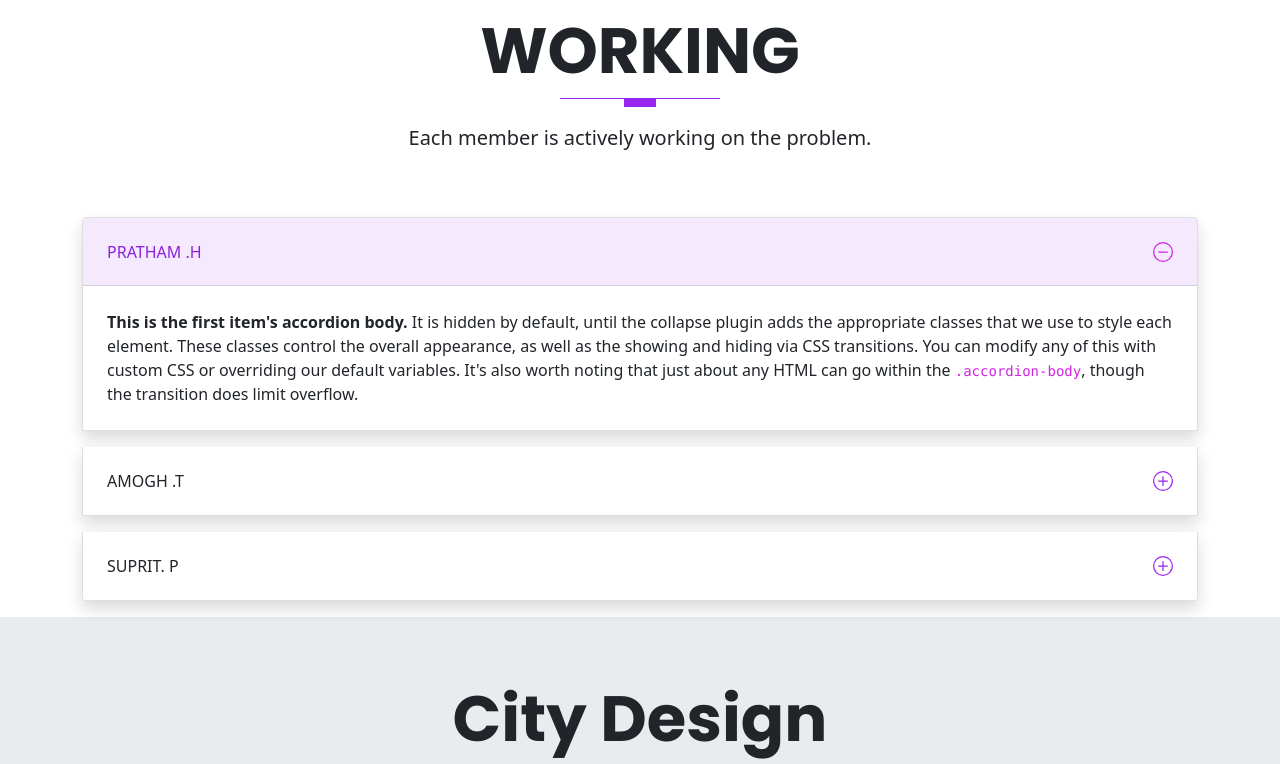
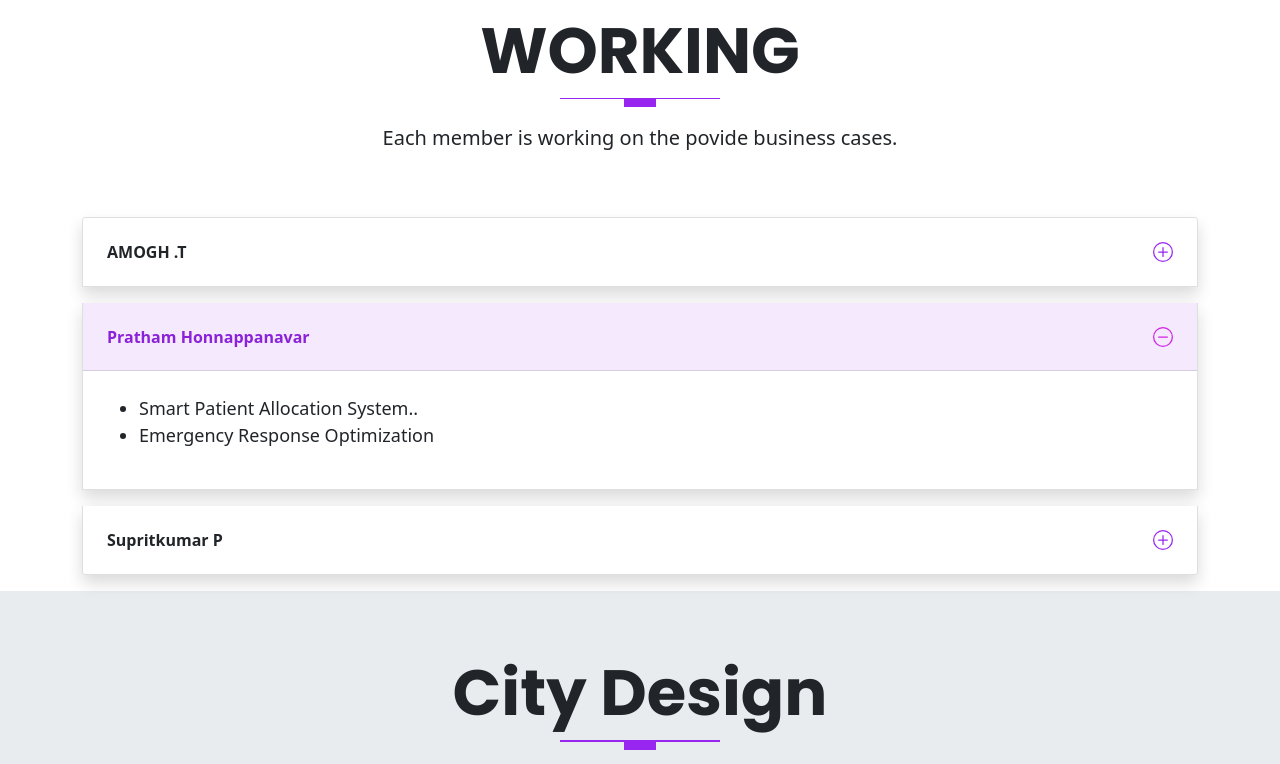
Before and after one commit to AmoghTalawar/DAA, a website: page Project_Overview.html in a window 1280 px wide. Shown: the part 1500-2264 px from the top of the page. Drawn offline with nearby package versions, Linux system fonts and the light colour scheme.

Commit message:
Update Project_Overview.html

```diff
--- a/Project_Overview.html
+++ b/Project_Overview.html
@@ -124,6 +124,7 @@
       <!-- START THE PORTFOLIO ITEMS  -->
       <div class="row">
         <div class="col-lg-4 col-md-6">
+            <a href="Course_Reflex.html">
           <div class="portfolio-box shadow">
             <div class="image-container">
               <img src="images/20241224_140856 (1).jpg" alt="AMOGH TALAWAR" class="img-fluid">
@@ -135,10 +136,12 @@
                 <p>01FE24BCS414</p>
               </div>
             </div>
+            </a>
           </div>
         </div>
         <div class="col-lg-4 col-md-6">
           <div class="portfolio-box shadow">
+            <a href="https://pratham00091.github.io/prathamhonnappanavar/pratham.html">
             <div class="image-container">
               <img src="images/services/pratham.jpg" alt="PRATHAM . H" class="img-fluid">
             </div>
@@ -148,11 +151,13 @@
                 <p>01FE24BCS514</p>
               </div>
             </div>
+            </a>
           </div>
         </div>
 
         <div class="col-lg-4 col-md-6">
           <div class="portfolio-box shadow">
+            <a href="https://supritkumar007.github.io/daa-portfolio/course-reflection.html">
             <div class="image-container">
               <img src="images/services/suprit.jpg" alt="SUPRIT P" class="img-fluid">
             </div>
@@ -163,6 +168,7 @@
               </div>
             </div>
           </div>
+        </a>
         </div>
       </div>
 
@@ -176,35 +182,44 @@
     <div class="row text-center">
       <h1 class="display-3 fw-bold text-uppercase">Working</h1>
       <div class="heading-line"></div>
-      <p class="lead">Each member is actively working on the problem.</p>
+      <p class="lead">Each member is  working on the  povide business cases.</p>
     </div>
 
     <div class="row mt-5">
       <div class="col-md-12">
         <div class="accordion" id="accordionExample">
+          <div class="accordion-item shadow mb-3">
+            <h2 class="accordion-header" id="headingTwo">
+              <button class="accordion-button collapsed" type="button" data-bs-toggle="collapse" data-bs-target="#collapseTwo" aria-expanded="false" aria-controls="collapseTwo">
+               <strong>AMOGH .T</strong>
+              </button>
+            </h2>
+            <div id="collapseTwo" class="accordion-collapse collapse" aria-labelledby="headingTwo" data-bs-parent="#accordionExample">
+            <a  href="bussinesscase.html" style="color: black; text-decoration: none;">
+              <div class="accordion-body">
+                <ul style="font-size: 18px; line-height: 28spx;">
+                  <li>Autonomous Medical Equipment Dispatch.</li>
+                  <li>Resource Allocation for Surgeries.</li>
+                </ul>
+              </div>
+            </a>
+            </div>
+          </div>
 
           <div class="accordion-item shadow mb-3">
             <h2 class="accordion-header" id="headingOne">
               <button class="accordion-button" type="button" data-bs-toggle="collapse" data-bs-target="#collapseOne" aria-expanded="true" aria-controls="collapseOne">
-                PRATHAM .H
+               <strong>
+                Pratham Honnappanavar
+               </strong>
               </button>
             </h2>
             <div id="collapseOne" class="accordion-collapse collapse show" aria-labelledby="headingOne" data-bs-parent="#accordionExample">
               <div class="accordion-body">
-                <strong>This is the first item's accordion body.</strong> It is hidden by default, until the collapse plugin adds the appropriate classes that we use to style each element. These classes control the overall appearance, as well as the showing and hiding via CSS transitions. You can modify any of this with custom CSS or overriding our default variables. It's also worth noting that just about any HTML can go within the <code>.accordion-body</code>, though the transition does limit overflow.
-              </div>
-            </div>
-          </div>
-
-          <div class="accordion-item shadow mb-3">
-            <h2 class="accordion-header" id="headingTwo">
-              <button class="accordion-button collapsed" type="button" data-bs-toggle="collapse" data-bs-target="#collapseTwo" aria-expanded="false" aria-controls="collapseTwo">
-               AMOGH .T
-              </button>
-            </h2>
-            <div id="collapseTwo" class="accordion-collapse collapse" aria-labelledby="headingTwo" data-bs-parent="#accordionExample">
-              <div class="accordion-body">
-                <strong>This is the second item's accordion body.</strong> It is hidden by default, until the collapse plugin adds the appropriate classes that we use to style each element. These classes control the overall appearance, as well as the showing and hiding via CSS transitions. You can modify any of this with custom CSS or overriding our default variables. It's also worth noting that just about any HTML can go within the <code>.accordion-body</code>, though the transition does limit overflow.
+                <ul style="font-size: 18px; line-height: 28spx;">
+                  <li>Smart Patient Allocation System..</li>
+                  <li>Emergency Response Optimization</li>
+                </ul>
               </div>
             </div>
           </div>
@@ -212,12 +227,15 @@
           <div class="accordion-item shadow mb-3">
             <h2 class="accordion-header" id="headingThree">
               <button class="accordion-button collapsed" type="button" data-bs-toggle="collapse" data-bs-target="#collapseThree" aria-expanded="false" aria-controls="collapseThree">
-            SUPRIT. P
+            <Strong>Supritkumar  P</Strong>
               </button>
             </h2>
             <div id="collapseThree" class="accordion-collapse collapse" aria-labelledby="headingThree" data-bs-parent="#accordionExample">
               <div class="accordion-body">
-                <strong>This is the third item's accordion body.</strong> It is hidden by default, until the collapse plugin adds the appropriate classes that we use to style each element. These classes control the overall appearance, as well as the showing and hiding via CSS transitions. You can modify any of this with custom CSS or overriding our default variables. It's also worth noting that just about any HTML can go within the <code>.accordion-body</code>, though the transition does limit overflow.
+                <ul style="font-size: 18px; line-height: 28spx;">
+                  <li>Autonomous Medical Equipment Dispatch.</li>
+                  <li>Resource Allocation for Surgeries.</li>
+                </ul>
               </div>
             </div>
           </div>
```
